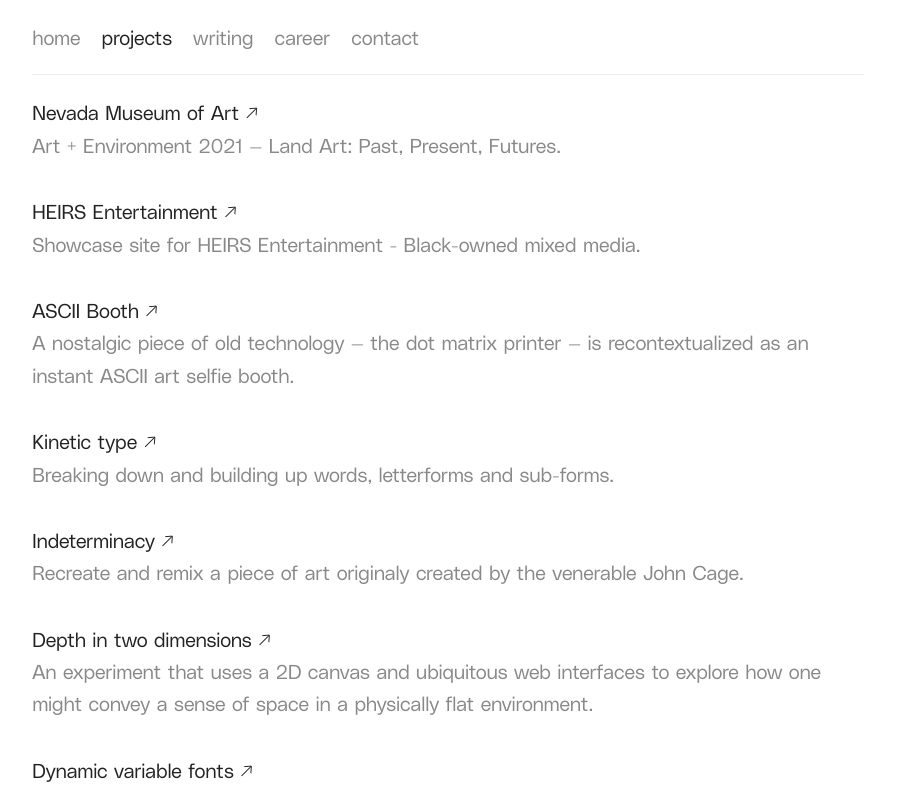
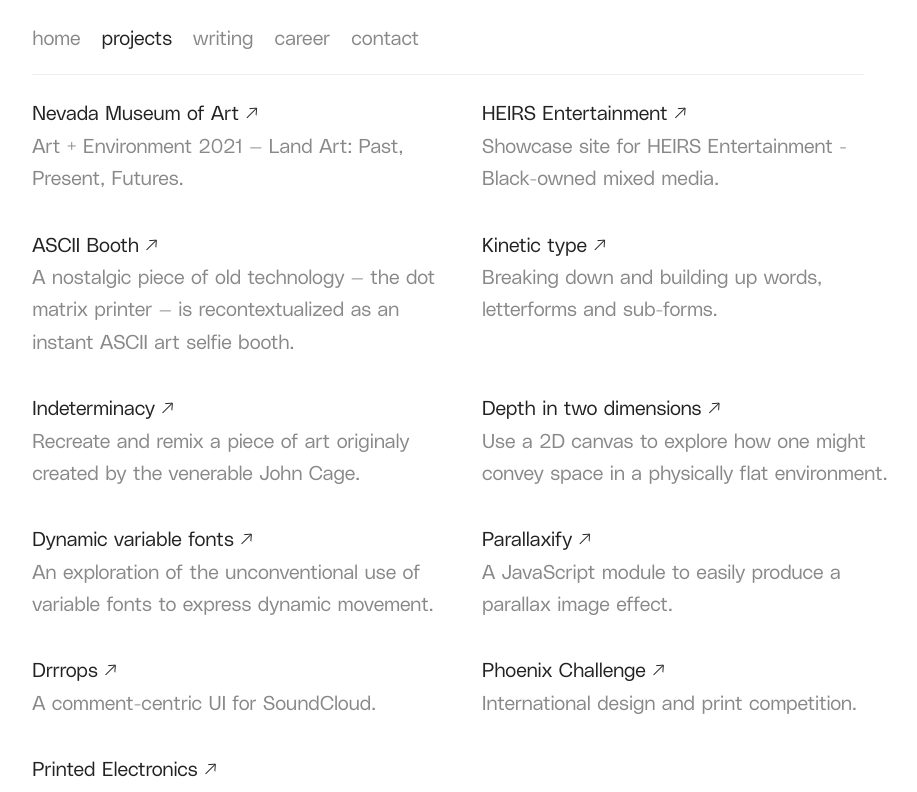
Before and after one commit to alitorbati/portfolio, a Next.js app: page /projects in a window 1280 px wide. Shown: the top 792 px of the page, without its empty margins (192-1109 px from the left). Built offline with nearby package versions, Linux system fonts and the light colour scheme.

Commit message:
organize projects as grid

```diff
--- /dev/null
+++ b/components/Grid.js
@@ -0,0 +1,17 @@
+import styled from "styled-components";
+import { system } from "styled-system";
+import { grid, layout } from "styled-system";
+
+const gap = system({
+  gap: {
+    property: "gap",
+    scale: "space",
+  },
+});
+
+export default styled("div")`
+  display: grid;
+  ${gap}
+  ${grid}
+  ${layout}
+`;
--- a/pages/projects/index.js
+++ b/pages/projects/index.js
@@ -6,13 +6,14 @@
 import { sortByDate, filterIsVisible } from "../../utils";
 import Box from "../../components/Box";
 import Flexbox from "../../components/Flexbox";
+import Grid from "../../components/Grid";
 import Text from "../../components/Text";
 
 const Projects = (props) => {
   const { posts } = props;
 
   return (
-    <Flexbox flexDirection="column" gap={5}>
+    <Grid gap={5} gridTemplateColumns={["100%", "repeat(2, 50%)"]}>
       {posts
         .filter(filterIsVisible)
         .sort(sortByDate)
@@ -29,7 +30,7 @@
             </Box>
           );
         })}
-    </Flexbox>
+    </Grid>
   );
 };
 
--- a/posts/projects/depth-in-two-dimensions.md
+++ b/posts/projects/depth-in-two-dimensions.md
@@ -3,7 +3,7 @@
 date: "2018-10"
 url: "https://codepen.io/alitorbati/full/oOboKj"
 isVisible: true
-summary: "An experiment that uses a 2D canvas and ubiquitous web interfaces to explore how one might convey a sense of space in a physically flat environment."
+summary: "Use a 2D canvas to explore how one might convey space in a physically flat environment."
 ---
 
 Article coming soon
```
